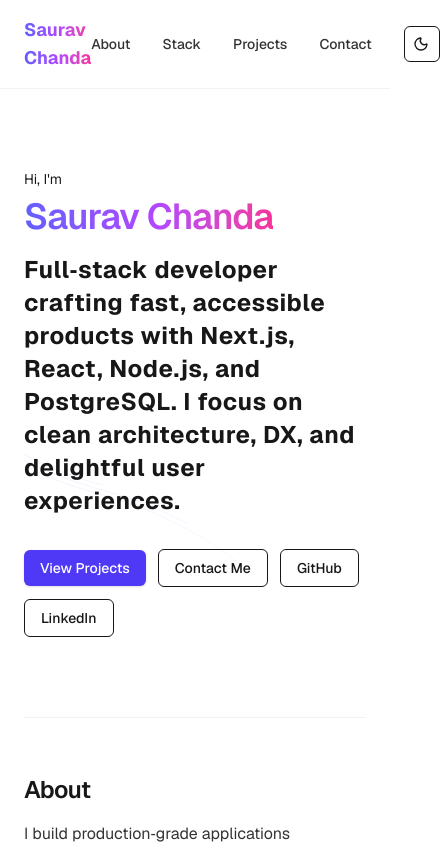
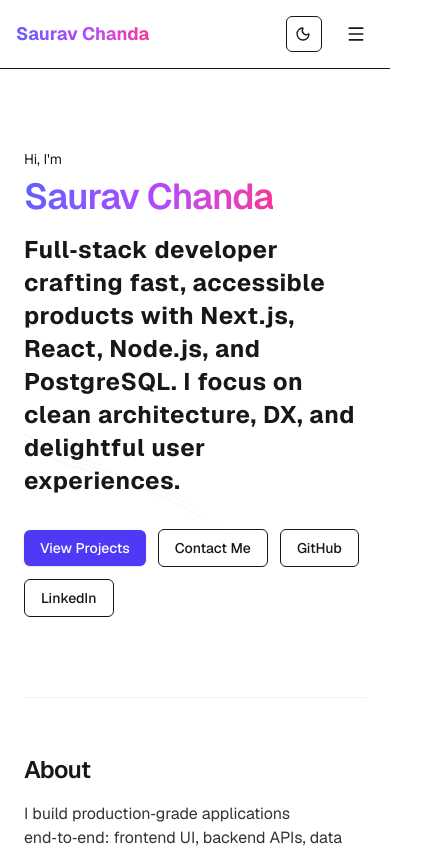
Before and after one commit to SauravChanda/Portfolio-website, a Next.js app: page / in a window 390 px wide. Shown: the top 848 px of the page, 440 px wide, since content can reach past the window. Built offline with nearby package versions, Linux system fonts and the light colour scheme.

Commit message:
feat(navbar): add responsive mobile menu with animations
Implement mobile-friendly navigation with animated menu toggle and overlay
Update theme provider props to use imported type for better type safety

```diff
--- a/src/components/providers/theme-provider.tsx
+++ b/src/components/providers/theme-provider.tsx
@@ -1,11 +1,11 @@
 "use client";
 
 import * as React from "react";
-import { ThemeProvider as NextThemesProvider } from "next-themes";
+import { ThemeProvider as NextThemesProvider, type ThemeProviderProps as NextThemesProviderProps } from "next-themes";
 
 interface ThemeProviderProps {
   children: React.ReactNode;
-  attribute?: "class" | "data-theme" | string;
+  attribute?: NextThemesProviderProps['attribute'];
   defaultTheme?: string;
   enableSystem?: boolean;
   disableTransitionOnChange?: boolean;
--- a/src/components/ui/navbar.tsx
+++ b/src/components/ui/navbar.tsx
@@ -1,6 +1,8 @@
 "use client";
-import { motion } from "framer-motion";
+import { motion, AnimatePresence } from "framer-motion";
 import { ThemeToggle } from "./theme-toggle";
+import { Menu, X } from "lucide-react";
+import { useState } from "react";
 
 interface NavItem {
   name: string;
@@ -12,9 +14,15 @@ interface NavbarProps {
 }
 
 export function Navbar({ navItems }: NavbarProps) {
+  const [isOpen, setIsOpen] = useState(false);
+
+  const toggleMenu = () => setIsOpen(!isOpen);
+
+  const closeMenu = () => setIsOpen(false);
+
   return (
-    <header className="sticky top-0 z-50 bg-background/80 backdrop-blur-md border-b border-black/5 dark:border-white/10">
-      <nav className="mx-auto max-w-5xl px-6 py-4 flex items-center justify-between">
+    <header className="sticky top-0 z-50 bg-background/80 backdrop-blur-md border-b border-border">
+      <nav className="mx-auto max-w-5xl px-4 sm:px-6 py-4 flex items-center justify-between">
         <motion.a
           href="#home"
           className="text-lg font-bold bg-clip-text text-transparent bg-gradient-to-r from-indigo-500 via-purple-500 to-pink-500"
@@ -24,7 +32,8 @@ export function Navbar({ navItems }: NavbarProps) {
           Saurav Chanda
         </motion.a>
 
-        <div className="flex items-center gap-8">
+        {/* Desktop Navigation */}
+        <div className="hidden md:flex items-center gap-8">
           <ul className="flex items-center gap-8 text-sm font-medium">
             {navItems.map((item, index) => (
               <motion.li
@@ -35,7 +44,7 @@ export function Navbar({ navItems }: NavbarProps) {
               >
                 <motion.a
                   href={item.link}
-                  className="text-black/80 dark:text-white/80 hover:text-indigo-600 dark:hover:text-indigo-400 transition-colors duration-200"
+                  className="text-foreground/80 hover:text-primary transition-colors duration-200"
                   whileHover={{ y: -2 }}
                   whileTap={{ y: 0 }}
                 >
@@ -53,7 +62,57 @@ export function Navbar({ navItems }: NavbarProps) {
             <ThemeToggle />
           </motion.div>
         </div>
+
+        {/* Mobile Navigation */}
+        <div className="md:hidden flex items-center gap-4">
+          <ThemeToggle />
+          <motion.button
+            onClick={toggleMenu}
+            className="p-2 rounded-md hover:bg-accent transition-colors"
+            whileHover={{ scale: 1.05 }}
+            whileTap={{ scale: 0.95 }}
+            aria-label="Toggle menu"
+          >
+            {isOpen ? (
+              <X className="h-5 w-5 text-foreground" />
+            ) : (
+              <Menu className="h-5 w-5 text-foreground" />
+            )}
+          </motion.button>
+        </div>
       </nav>
+
+      {/* Mobile Menu Overlay */}
+      <AnimatePresence>
+        {isOpen && (
+          <motion.div
+            initial={{ opacity: 0, height: 0 }}
+            animate={{ opacity: 1, height: "auto" }}
+            exit={{ opacity: 0, height: 0 }}
+            transition={{ duration: 0.3 }}
+            className="md:hidden bg-background/95 backdrop-blur-md border-b border-border"
+          >
+            <div className="px-4 py-6 space-y-4">
+              {navItems.map((item, index) => (
+                <motion.div
+                  key={item.name}
+                  initial={{ opacity: 0, x: -20 }}
+                  animate={{ opacity: 1, x: 0 }}
+                  transition={{ duration: 0.3, delay: index * 0.1 }}
+                >
+                  <a
+                    href={item.link}
+                    onClick={closeMenu}
+                    className="block py-2 text-lg font-medium text-foreground/80 hover:text-primary transition-colors duration-200"
+                  >
+                    {item.name}
+                  </a>
+                </motion.div>
+              ))}
+            </div>
+          </motion.div>
+        )}
+      </AnimatePresence>
     </header>
   );
 }
```
